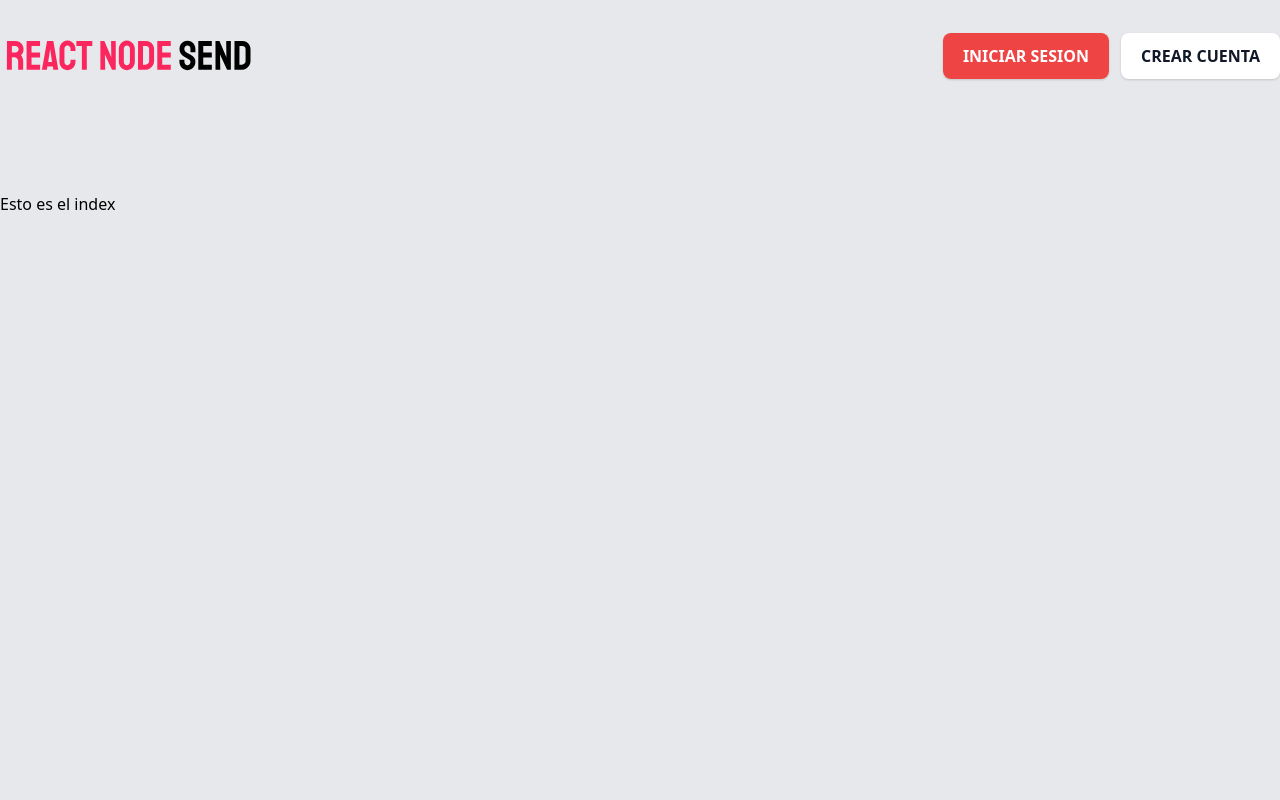
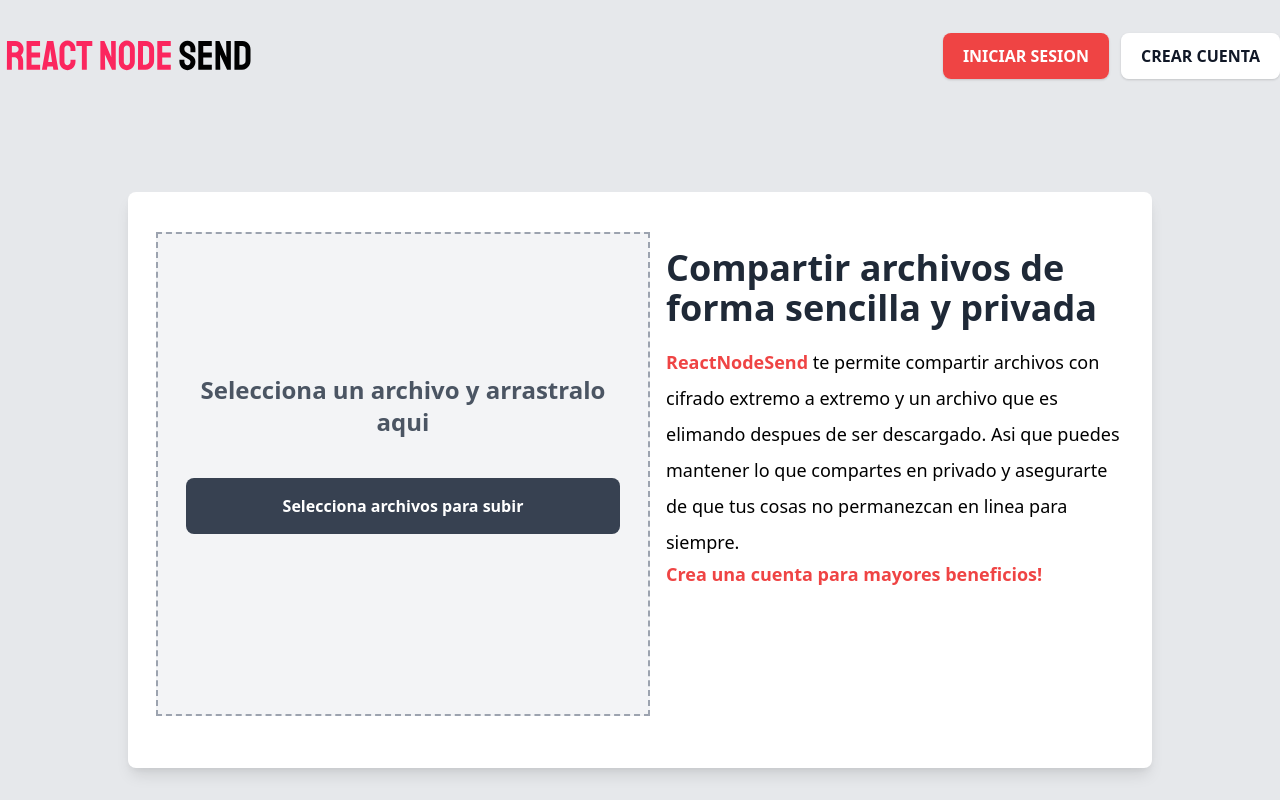
Before and after one commit to gdariodh/nodesend, a Next.js app in the folder client/: page / in a window 1280 px wide. Built offline with nearby package versions, Linux system fonts and the light colour scheme.

Commit message:
Se agrego el dropzone para la subida de archivos

```diff
--- /dev/null
+++ b/client/components/Dropzone.js
@@ -0,0 +1,84 @@
+import React, { useState, useCallback } from "react";
+// libreria
+import { useDropzone } from "react-dropzone";
+// cliente para hacer las peticiones
+import clienteAxios from "../config/axios";
+
+const Dropzone = () => {
+  // el useCallback mejora los renderings que hace cuando se van pasando data por ejemplo en la fn de onDrop!
+
+  // TODO: Mejora el perfomance y trata mejor los rendering de la app
+
+  // fn que lee y sube el archivo, se tiene que pasar al hook de useDropzone, para funcionar, linea 41
+  const onDrop = useCallback(async (acceptedFiles) => {
+    // acceptedfiles es una fn que lee el archivo que subimos para tratarlo en nuestra fn onDrop
+    console.log(acceptedFiles);
+    // crear un form data para pasarlo en la res, para que la peticion se pueda recibir el archivo
+    const formData = new FormData();
+    // append lo usamos para agregar el archivo, ya que FormData es como tipo de objeto.
+    // lo va a nombrar como "archivo" tal como lo espera el endpoint
+    formData.append("archivo", acceptedFiles[0]);
+    // hacemos la respuesta
+    try {
+      const res = await clienteAxios.post("/api/archivos", formData);
+      console.log(res.data);
+    } catch (error) {
+      console.log(error);
+    }
+  }, []);
+
+  // Extraer contenido para poner funcionalidad del dropzone
+  const {
+    getRootProps,
+    getInputProps,
+    isDragActive,
+    acceptedFiles,
+  } = useDropzone({ onDrop });
+
+  // fn que muestra los archivos soltados en el dropzone
+  const archivos = acceptedFiles.map((archivo, i) => {
+    console.log(archivo);
+
+    return (
+      <li
+        key={`${archivo.lastModified}-${i}`}
+        className='bg-white flex-1 p-3 mb-4 shadow-lg rounded'>
+        <p className='font-bold text-xl'>{archivo.path}</p>
+        {/**Fn que calcula de kbs a MB */}
+        <p className='text-sm text-gray-500 mt-2'>
+          {(archivo.size / Math.pow(1024, 2)).toFixed(2)} MB
+        </p>
+      </li>
+    );
+  });
+
+  return (
+    <div className='md:flex-1 mb-3 mx-2 mt-16 lg:mt-0 flex flex-col items-center justify-center border-dashed border-gray-400 border-2 bg-gray-100 px-4'>
+      <ul>{archivos}</ul>
+
+      <div {...getRootProps({ className: "dropzone w-full py-32" })}>
+        <input className='h-100' {...getInputProps()} />
+        <div className='text-center p-3'>
+          {isDragActive ? (
+            <p className='text-2xl text-gray-600 font-semibold'>
+              Suelta el archivo
+            </p>
+          ) : (
+            <>
+              <p className='text-2xl text-gray-600 font-semibold'>
+                Selecciona un archivo y arrastralo aqui
+              </p>
+              <button
+                className='bg-gray-700 w-full py-4 rounded-lg text-white my-10 hover:bg-gray-800  font-semibold'
+                type='button'>
+                Selecciona archivos para subir
+              </button>
+            </>
+          )}
+        </div>
+      </div>
+    </div>
+  );
+};
+
+export default Dropzone;
--- a/client/components/Layout.js
+++ b/client/components/Layout.js
@@ -7,7 +7,7 @@ export default function Layout({ children }) {
   return (
     <>
       <Head>
-        <title>NodeSend - Next.js</title>
+        <title>ReactNodeSend</title>
         <link
           href='https://unpkg.com/tailwindcss@^1.0/dist/tailwind.min.css'
           rel='stylesheet'
--- a/client/package.json
+++ b/client/package.json
@@ -13,6 +13,7 @@
     "next": "9.5.3",
     "react": "16.13.1",
     "react-dom": "16.13.1",
+    "react-dropzone": "^11.2.1",
     "yup": "^0.29.3"
   }
 }
--- a/client/pages/index.js
+++ b/client/pages/index.js
@@ -1,23 +1,46 @@
 import Layout from "../components/Layout";
-import React,{useContext, useEffect} from 'react';
-import authContext from '../context/auth/authContext'
+import React, { useContext, useEffect } from "react";
+import authContext from "../context/auth/authContext";
+import Link from "next/link";
+// component
+import Dropzone from "../components/Dropzone";
 
 export default function Home() {
-
   // extraer el usuario autenticado del storage
-  const AuthContext = useContext(authContext)
-  const {usuarioAutenticado} = AuthContext
+  const AuthContext = useContext(authContext);
+  const { usuarioAutenticado } = AuthContext;
 
   useEffect(() => {
     // fn que revisa si hay un token en el localStorage - se ejecuta apenas carga la app
-    usuarioAutenticado()
-  },[])
+    usuarioAutenticado();
+  }, []);
 
   return (
     <>
       <Layout>
-        <h1>Esto es el index</h1>
+        <div className='md:w-4/5 xl:3/5 mx-auto mb-32'>
+          <div className='lg:flex md:shadow-lg p-5 bg-white rounded-lg py-10'>
+            <Dropzone />
 
+            <div className='md:flex-1 mb-3 mx-2 mt-16 lg:mt-0'>
+              <h2 className='text-4xl font-sans font-bold text-gray-800 my-4'>
+                Compartir archivos de forma sencilla y privada
+              </h2>
+              <p className='text-lg leading-loose'>
+                <span className='text-red-500 font-bold'>ReactNodeSend</span> te
+                permite compartir archivos con cifrado extremo a extremo y un
+                archivo que es elimando despues de ser descargado. Asi que
+                puedes mantener lo que compartes en privado y asegurarte de que
+                tus cosas no permanezcan en linea para siempre.
+              </p>
+              <Link href='/crear-cuenta'>
+                <a className='text-red-500 font-bold text-lg hover:text-red-400'>
+                  Crea una cuenta para mayores beneficios!
+                </a>
+              </Link>
+            </div>
+          </div>
+        </div>
       </Layout>
     </>
   );
```
Also changed, not shown: 1 other file (tests, documents, lock files or other folders).
